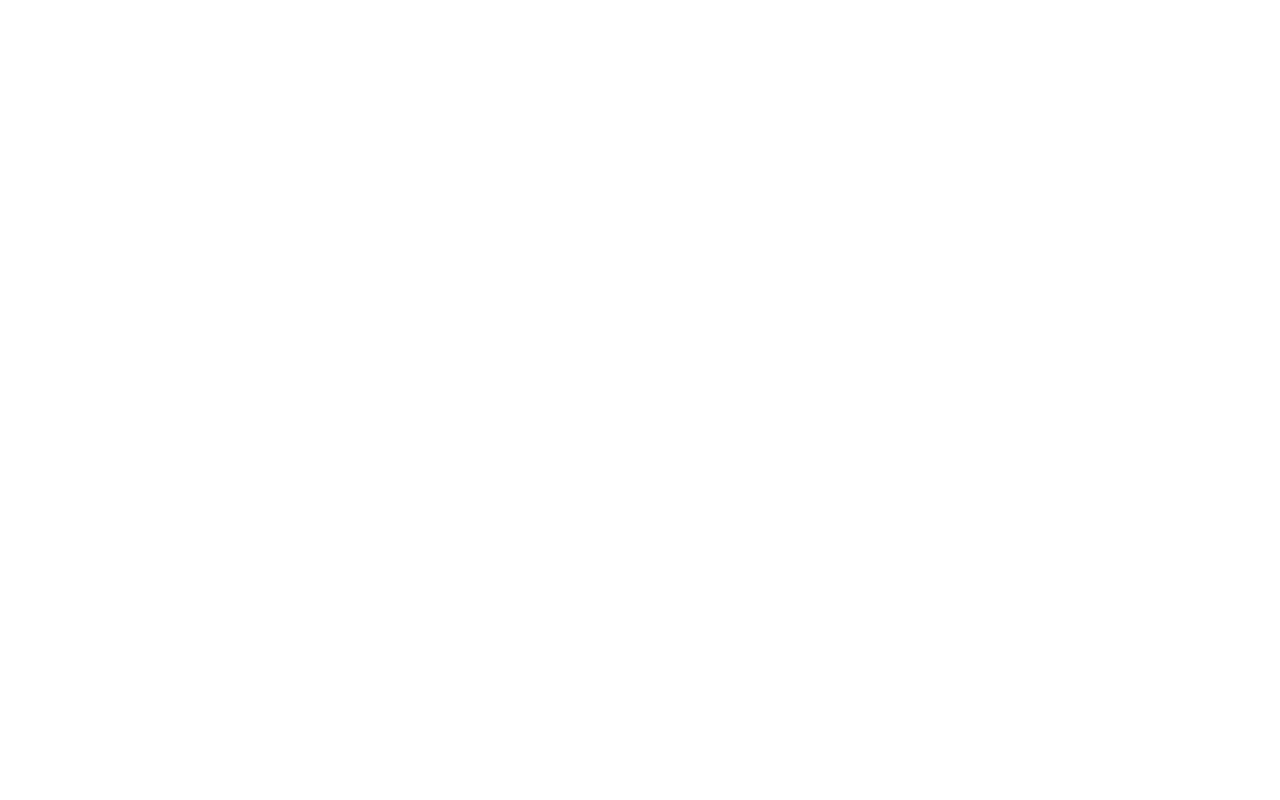
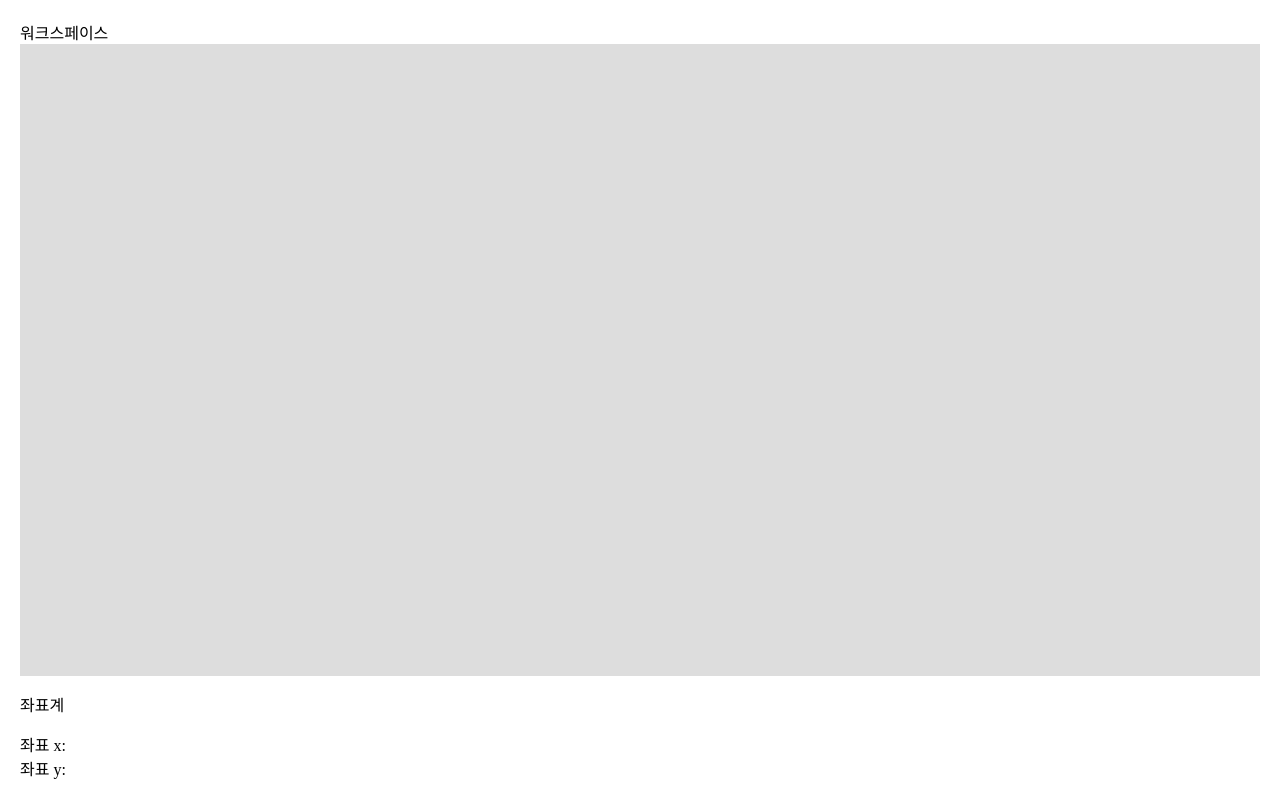
Before and after one commit to jungsmins/mini-node-editor, a website: page index.html in a window 1280 px wide. Drawn offline with Linux system fonts and the light colour scheme.

Commit message:
feat: 에디터 구조 및 좌표 표시 기능 구현

```diff
--- a/index.html
+++ b/index.html
@@ -4,6 +4,18 @@
     <meta charset="UTF-8" />
     <meta name="viewport" content="width=device-width, initial-scale=1.0" />
     <title>mini-node-editor</title>
+    <link rel="stylesheet" href="styles.css" />
   </head>
-  <body></body>
+  <body>
+    <div class="container">
+      <div>워크스페이스</div>
+      <div class="workspace"></div>
+      <p>좌표계</p>
+      <div class="coordinate">
+        <div>좌표 x:</div>
+        <div>좌표 y:</div>
+      </div>
+    </div>
+    <script src="main.js"></script>
+  </body>
 </html>
--- a/main.js
+++ b/main.js
@@ -0,0 +1,14 @@
+const workspaceEl = document.querySelector('.workspace');
+const coordinateEl = document.querySelector('.coordinate');
+
+const workspaceRect = workspaceEl.getBoundingClientRect();
+
+workspaceEl.addEventListener('pointerdown', (e) => {
+  const workspaceX = e.clientX - workspaceRect.x;
+  const workspaceY = e.clientY - workspaceRect.y;
+
+  coordinateEl.innerHTML = `
+    <div>좌표 x: ${workspaceX}</div>
+    <div>좌표 y: ${workspaceY}</div>
+  `;
+});
--- a/styles.css
+++ b/styles.css
@@ -0,0 +1,22 @@
+* {
+  box-sizing: border-box;
+}
+
+body {
+  margin: 0;
+}
+
+.container {
+  display: flex;
+  flex-direction: column;
+  width: 100%;
+  height: 100vh;
+  padding: 20px;
+}
+
+.workspace {
+  flex: 1;
+  position: relative;
+  width: 100%;
+  background-color: #dddddd;
+}
```
